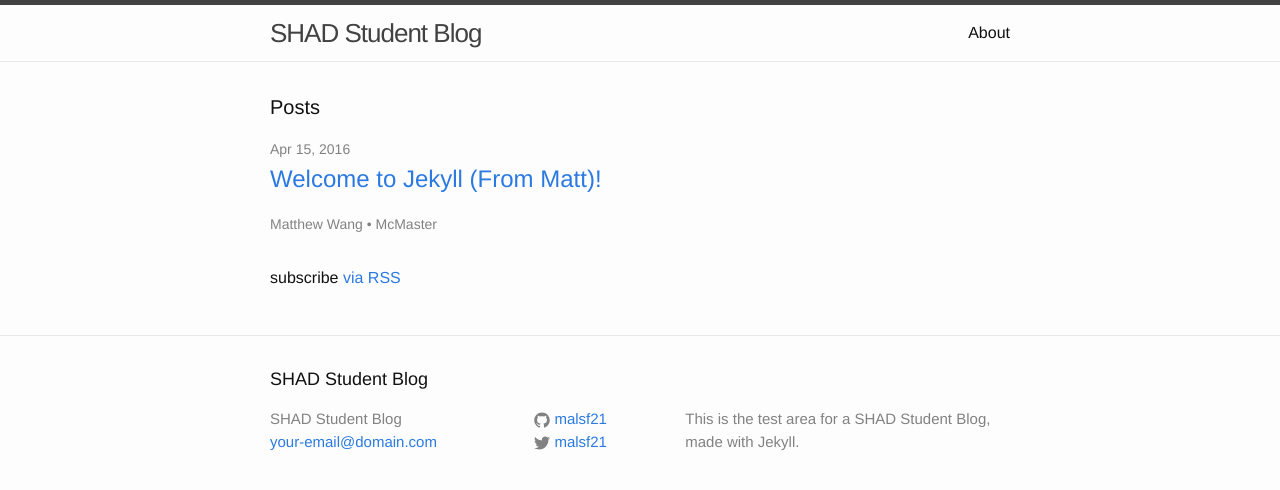
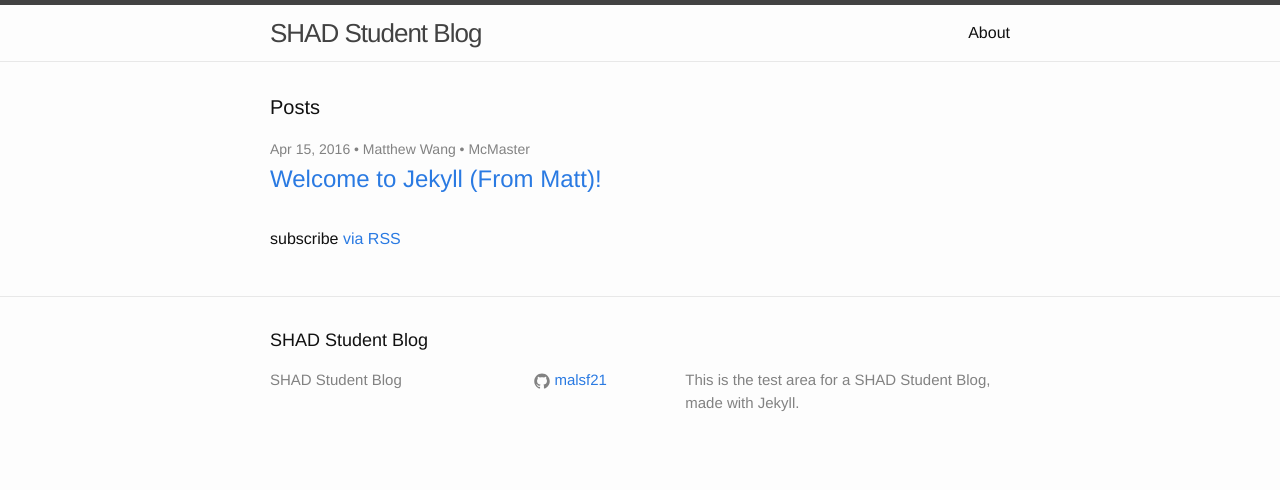
Before and after one commit to AideTechBot/blogs-test, a Jekyll site: the page built from index.html, in a window 1280 px wide. Shown: the top 490 px of the page. Built offline with Jekyll 4.4.1, drawn with Linux system fonts in a browser that asks for light colours.

Commit message:
formats footer and frontpage to be a lot more minimal

```diff
--- a/_config.yml
+++ b/_config.yml
@@ -7,12 +7,11 @@
 
 # Site settings
 title: SHAD Student Blog
-email: your-email@domain.com
+#email: your-email@domain.com
 description: >
   This is the test area for a SHAD Student Blog, made with Jekyll.
 baseurl: "/shadblog" # the subpath of your site, e.g. /blog
 url: "http://matthewwang.me/" # the base hostname & protocol for your site
-twitter_username: malsf21
 github_username:  malsf21
 
 # Build settings
--- a/_includes/footer.html
+++ b/_includes/footer.html
@@ -8,7 +8,7 @@
       <div class="footer-col footer-col-1">
         <ul class="contact-list">
           <li>{{ site.title }}</li>
-          <li><a href="mailto:{{ site.email }}">{{ site.email }}</a></li>
+          <!--<li><a href="mailto:{{ site.email }}">{{ site.email }}</a></li>-->
         </ul>
       </div>
 
@@ -20,11 +20,6 @@
           </li>
           {% endif %}
 
-          {% if site.twitter_username %}
-          <li>
-            {% include icon-twitter.html username=site.twitter_username %}
-          </li>
-          {% endif %}
         </ul>
       </div>
 
--- a/index.html
+++ b/index.html
@@ -9,12 +9,11 @@
   <ul class="post-list">
     {% for post in site.posts %}
       <li>
-        <span class="post-meta">{{ post.date | date: "%b %-d, %Y" }}</span>
+        <span class="post-meta">{{ post.date | date: "%b %-d, %Y" }} • {{ post.author }} • {{ post.campus }}</span>
 
         <h2>
           <a class="post-link" href="{{ post.url | prepend: site.baseurl }}">{{ post.title }} </a>
         </h2>
-        <span class="post-meta"> {{ post.author }} • {{ post.campus }}</span>
       </li>
     {% endfor %}
   </ul>
```
